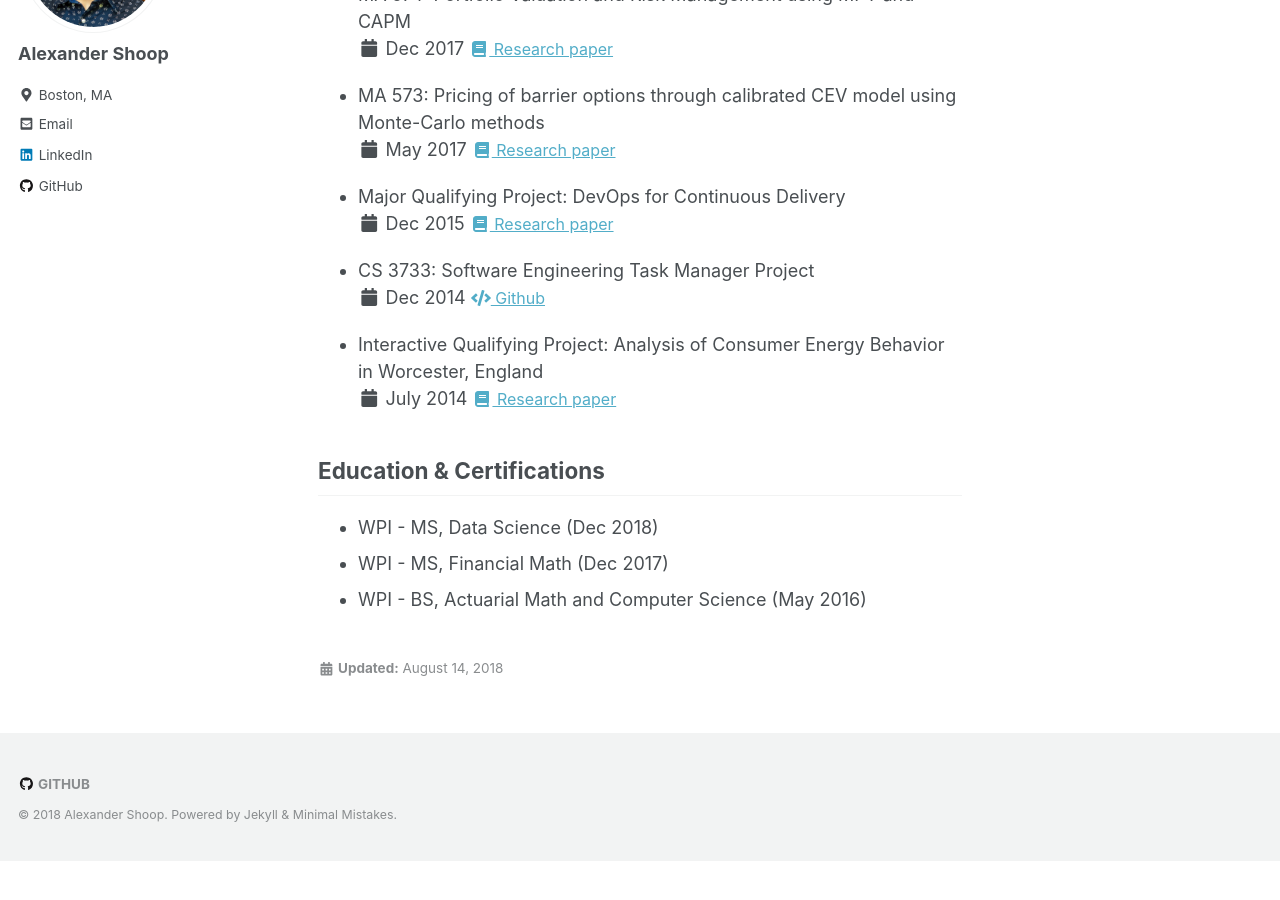
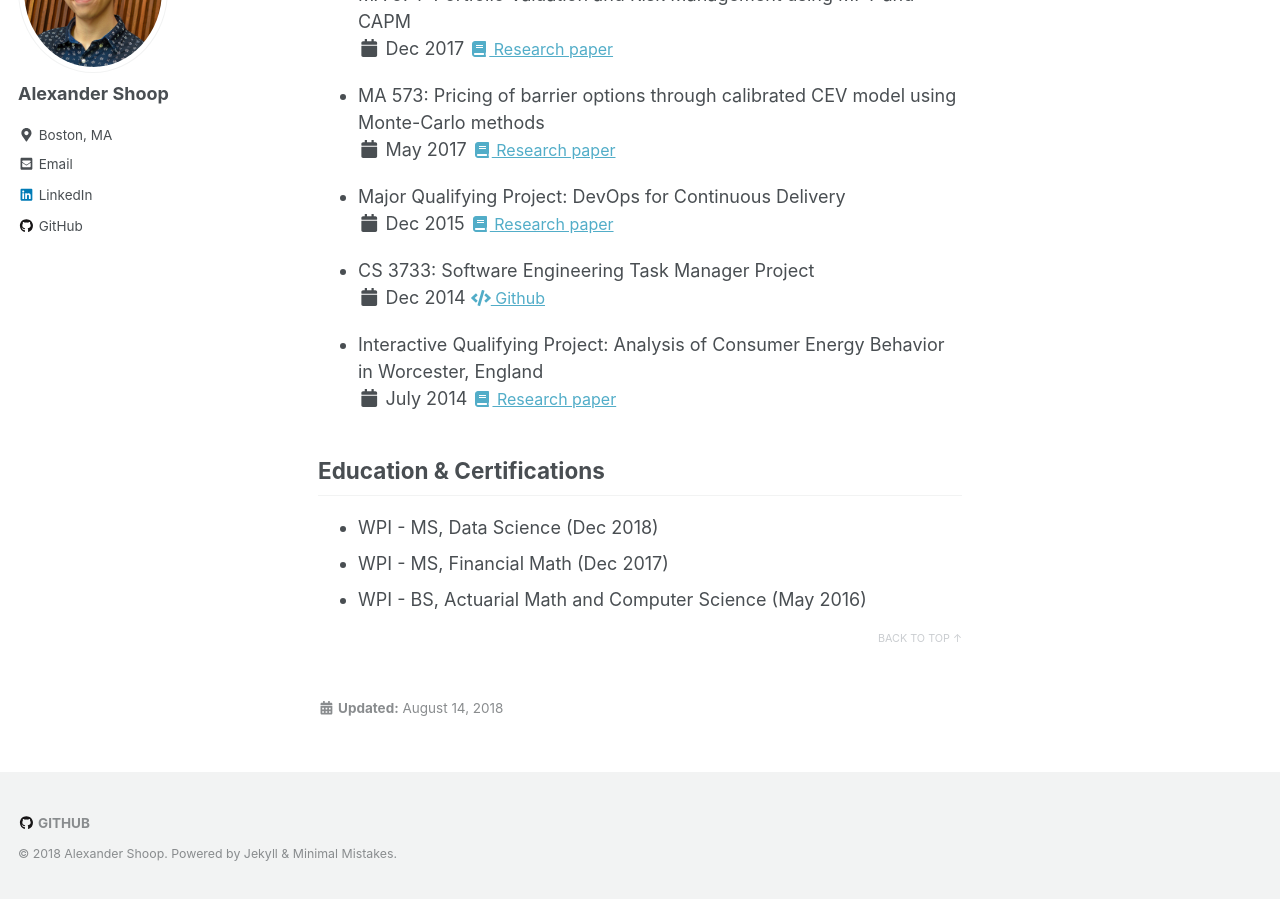
Before and after one commit to akshoop/akshoop.github.io, a Jekyll site: the page built from _pages/index.md, in a window 1280 px wide and 900 px high, scrolled down 1302 px. Built offline with Jekyll 4.4.1, drawn with Linux system fonts in a browser that asks for light colours; nearby versions of some CDN libraries; the list of posts is cut into pages by our own code; before the commit the page ends 2162 px from its top, so only the background shows below that.

Commit message:
Back-to-top add for homepage

```diff
--- a/_pages/index.md
+++ b/_pages/index.md
@@ -77,3 +77,6 @@
     <li>WPI - MS, Financial Math (Dec 2017)</li>
     <li>WPI - BS, Actuarial Math and Computer Science (May 2016)</li>
 </ul>
+
+<a href="#page-title" class="back-to-top"> {{ site.data.ui-text[site.locale].back_to_top | default: 'Back to Top' }} &uarr;
+</a>
```
